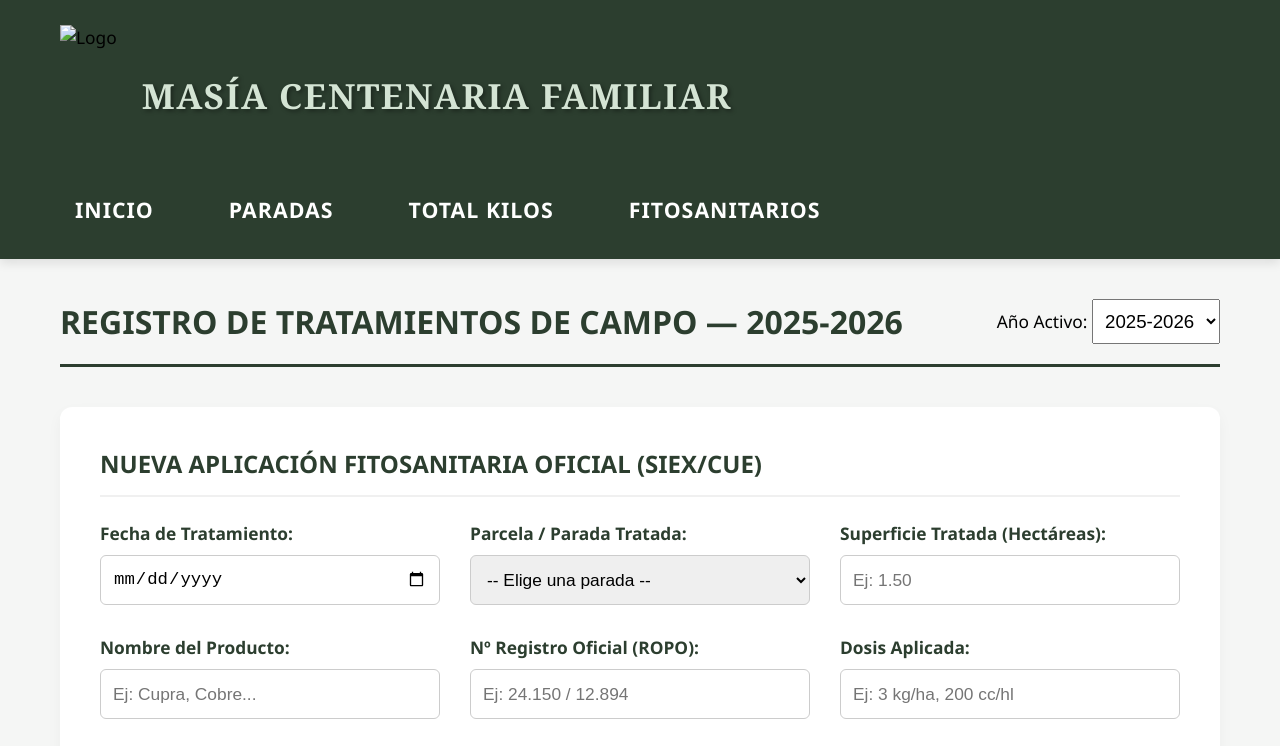
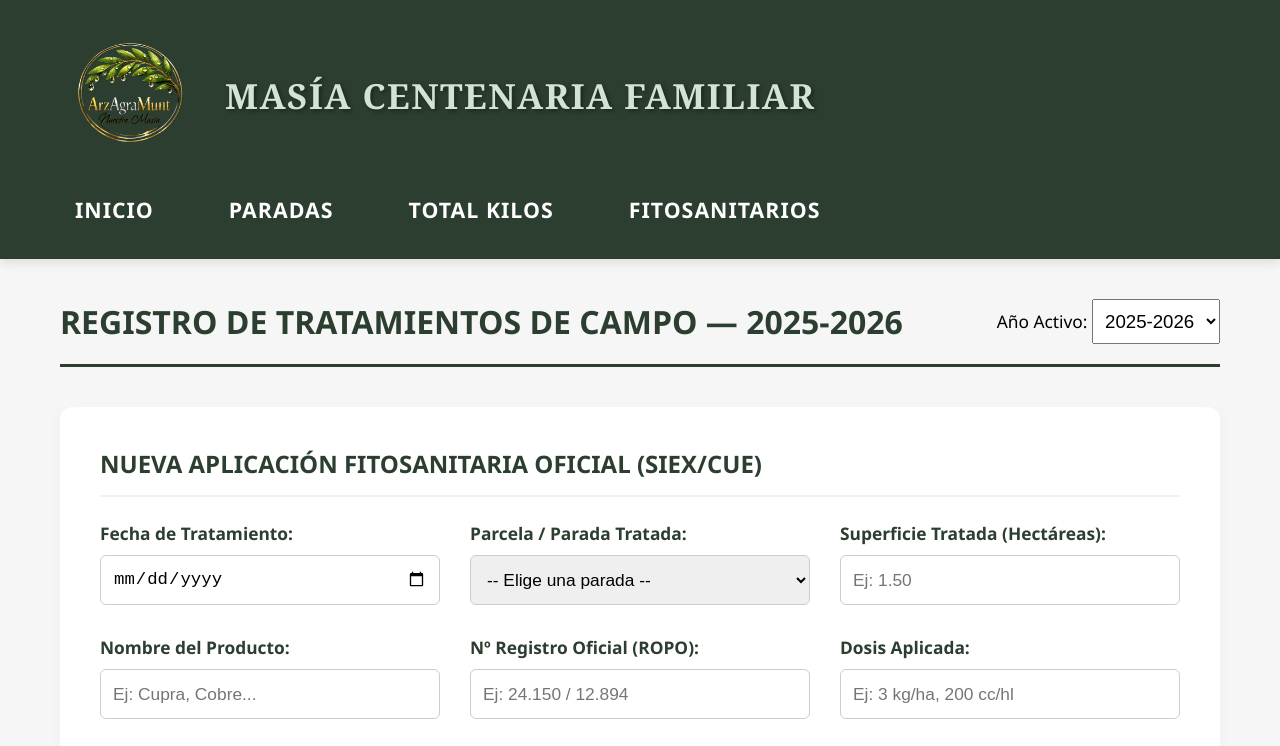
Before and after one commit to Frankfag/webmasia, a plain HTML site: page fitosanitario.html in a window 1280 px wide. Shown: the top 746 px of the page. Drawn offline with nearby package versions, Linux system fonts and the light colour scheme; the site is published under a folder, as on GitHub Pages, so addresses that start at the root find nothing.

Commit message:
3 cambios logo

```diff
--- a/fitosanitario.html
+++ b/fitosanitario.html
@@ -13,7 +13,7 @@
 
     <nav class="contenedor-header">
         <div class="bloque-marca">
-            <img src="/img/logo.png" class="logo" alt="Logo">
+            <img src="img/logo.png" class="logo" alt="Logo">
             <h1 class="titulo">MASÍA CENTENARIA FAMILIAR</h1>
         </div>
         <div class="menu-enlaces">
```
Also changed, not shown: registro.html (+1 -1 lines), totales.html (+1 -1 lines).
